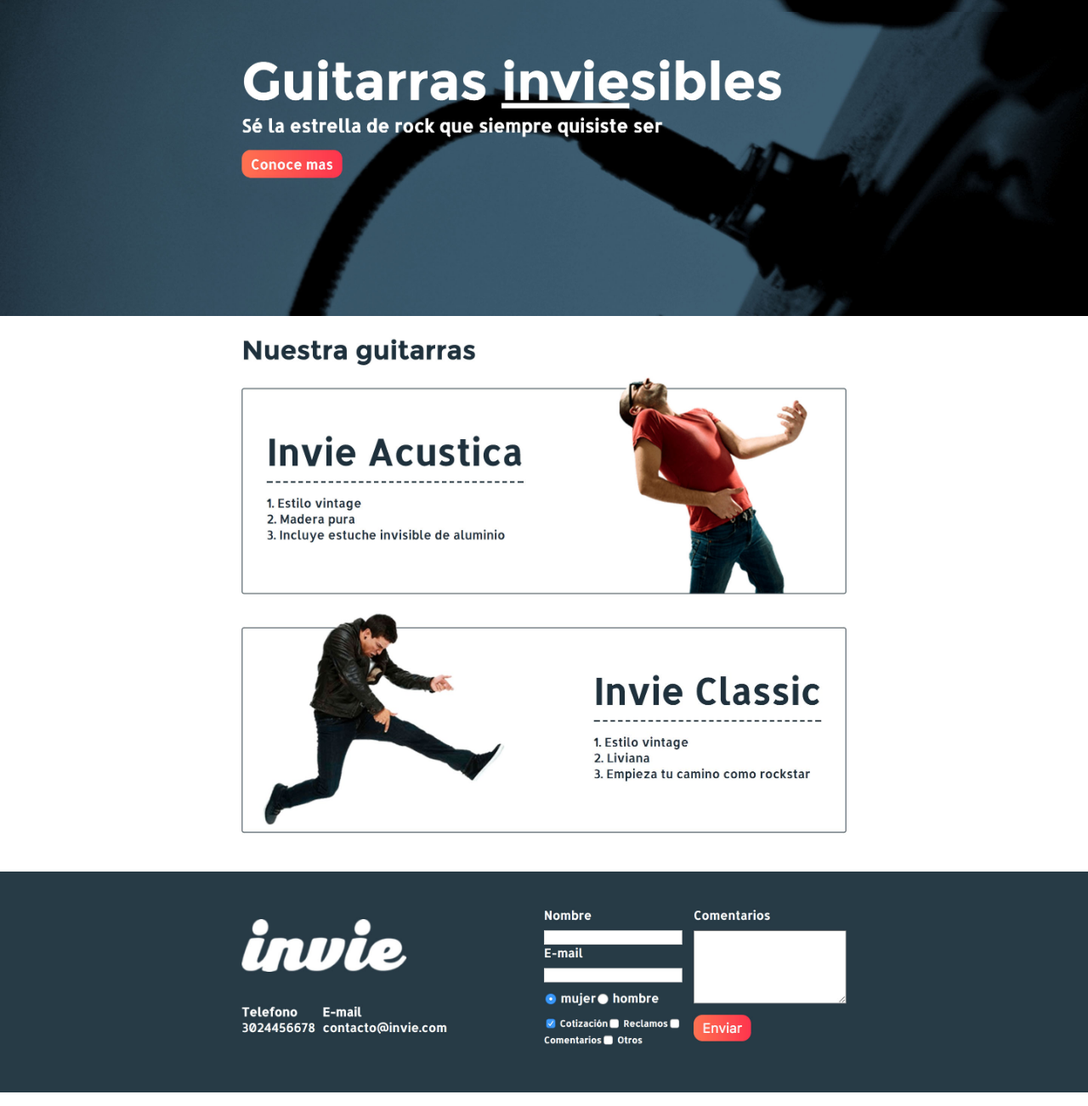
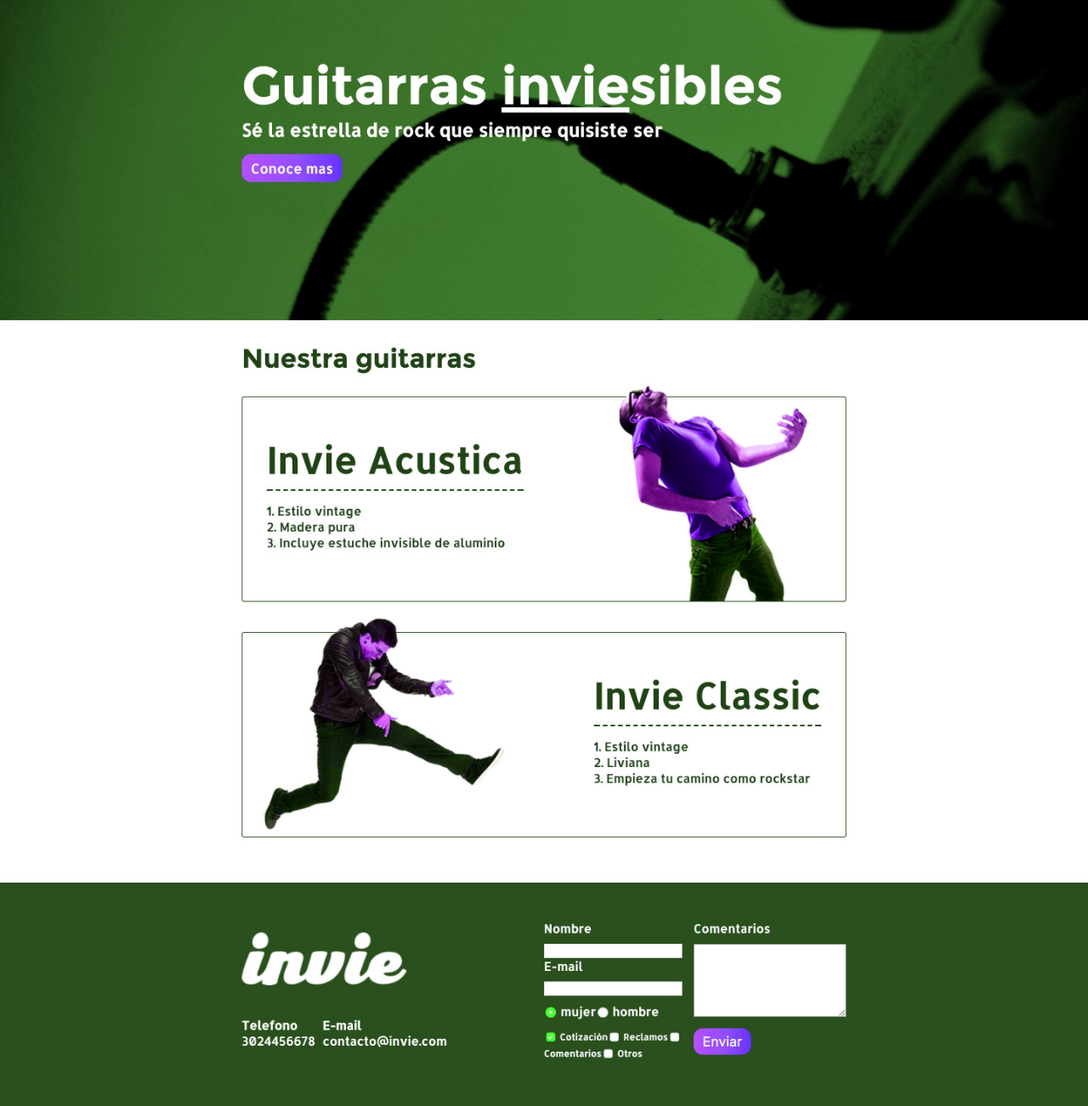
Before and after one commit to falfonsoPrg/invie-github, a plain HTML site: page index.html in a window 1280 px wide. Shown: the part 103-1405 px from the top of the page at 85% size. Drawn offline with Linux system fonts and the light colour scheme.

Commit message:
Nueva version de invie - verde

```diff
--- a/index.html
+++ b/index.html
@@ -13,10 +13,6 @@
 </style>
 </head>
 <body>
-<img src="./img/header.jpg">
-<img src="./img/hero.jpg">
-<img src="./img/acustica.jpg">
-<img src="./img/clasica.jpg">
-<img src="./img/footer.jpg">
+<img src="./img/nueva-version.jpg">
 </body>
 </html>
```
Also changed, not shown: img/nueva-version.jpg (added).
